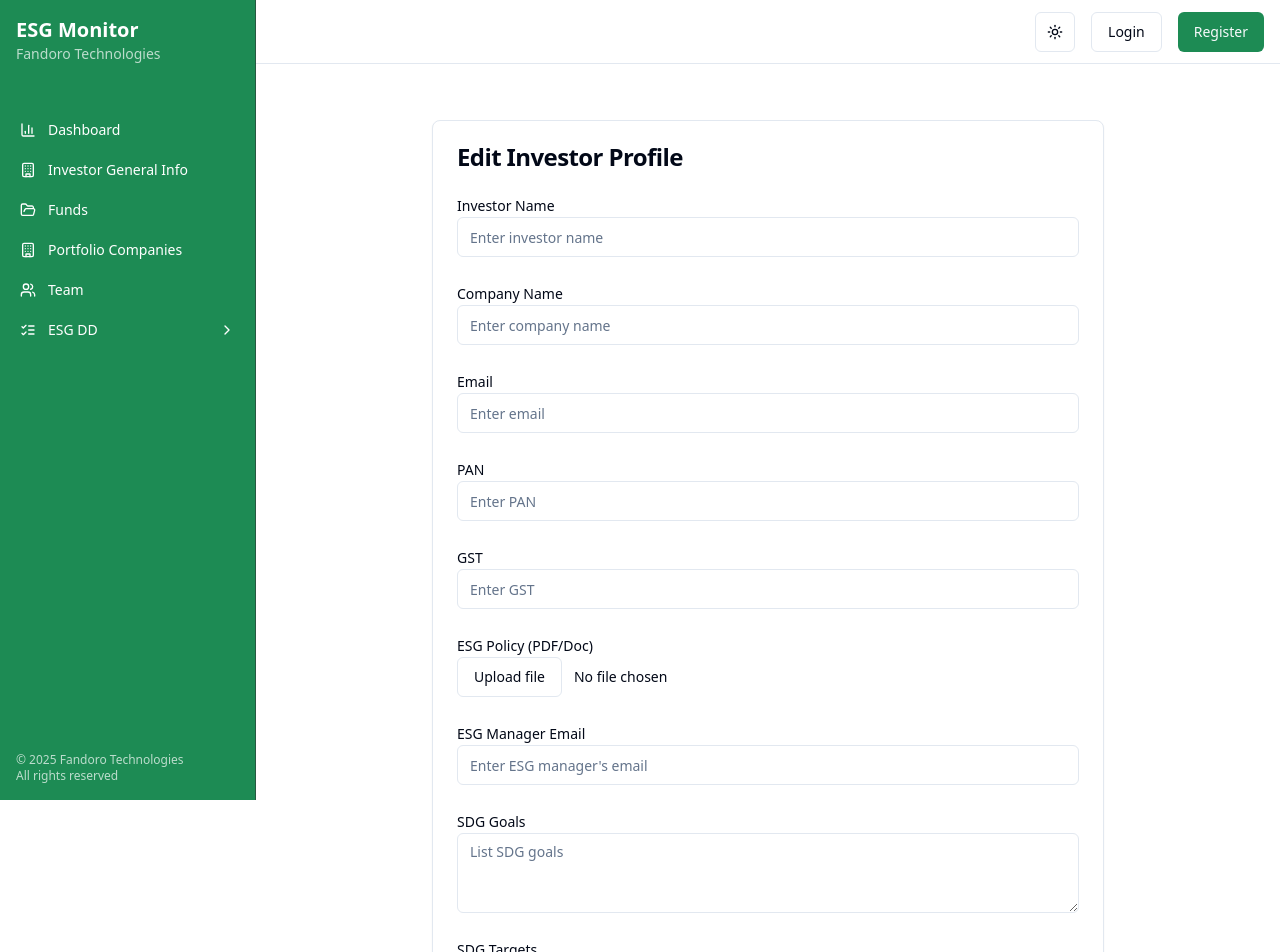
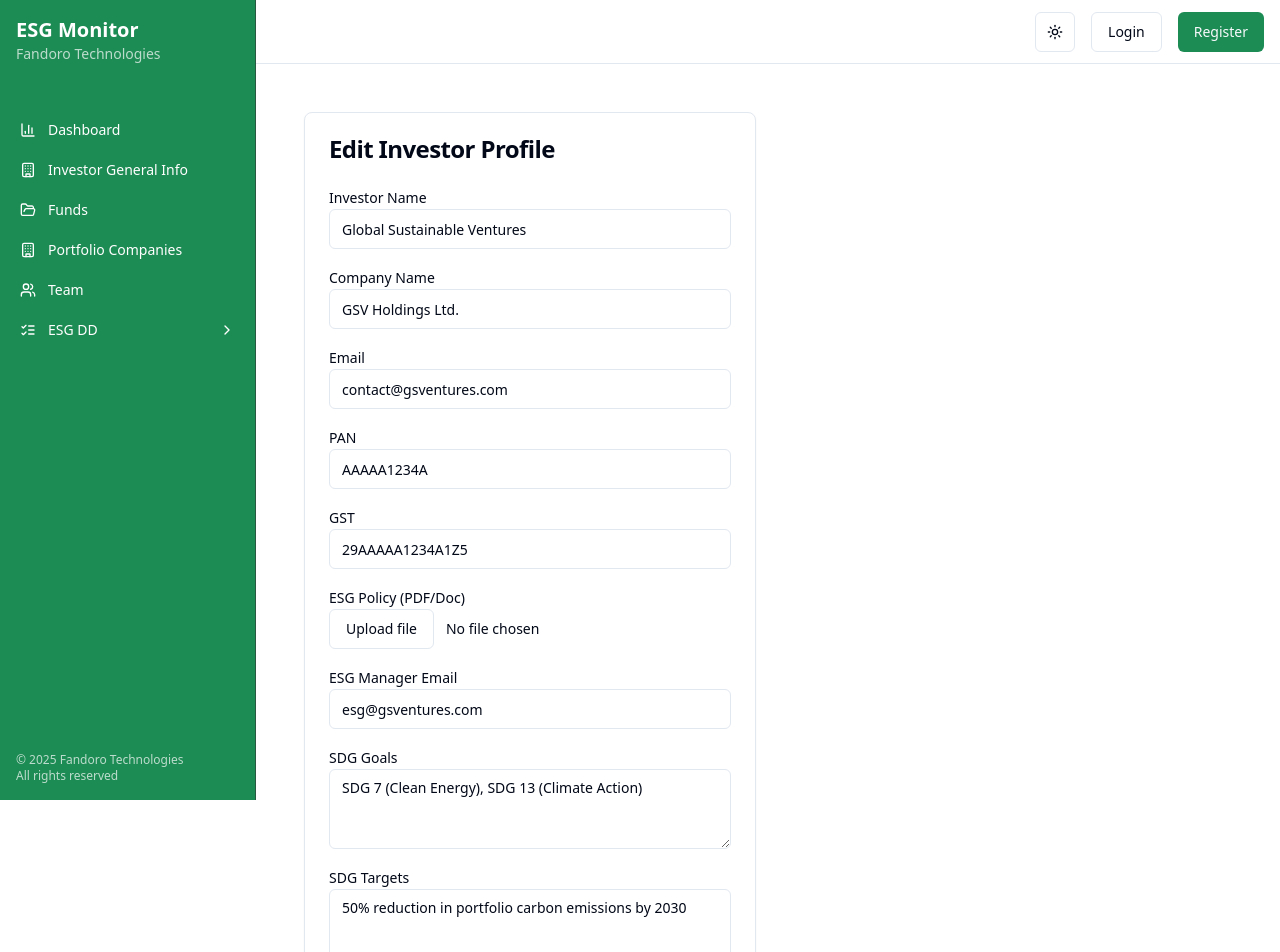
Before and after one commit to S-FND/fund-esg-monitor, a React (Vite) app: page /investor-info/edit in a window 1280 px wide. Shown: the top 952 px of the page. Built offline with nearby package versions, Linux system fonts and the light colour scheme; sample sign-in values are in the browser's storage.

Commit message:
feat: Implement edit investor profile functionality
- Show dummy data in the edit investor profile form.
- Display form-filled data.
- Handle file selection on form submit.

```diff
--- a/src/pages/EditInvestorProfile.tsx
+++ b/src/pages/EditInvestorProfile.tsx
@@ -6,23 +6,27 @@ import { Label } from "@/components/ui/label";
 import { Textarea } from "@/components/ui/textarea";
 import { Card, CardContent, CardHeader, CardTitle } from "@/components/ui/card";
 import { useNavigate } from "react-router-dom";
+import { toast } from "@/hooks/use-toast";
+
+// Dummy data for testing
+const dummyInvestorData = {
+  investorName: "Global Sustainable Ventures",
+  companyName: "GSV Holdings Ltd.",
+  email: "contact@gsventures.com",
+  pan: "AAAAA1234A",
+  gst: "29AAAAA1234A1Z5",
+  esgManagerEmail: "esg@gsventures.com",
+  sdgGoals: "SDG 7 (Clean Energy), SDG 13 (Climate Action)",
+  sdgTargets: "50% reduction in portfolio carbon emissions by 2030",
+  designation: "Investment Director",
+  companyAddress: "123 Green Street, Eco Park, Sustainable City - 560001"
+};
 
 export default function EditInvestorProfile() {
-  const [formData, setFormData] = useState({
-    investorName: "",
-    companyName: "",
-    email: "",
-    pan: "",
-    gst: "",
-    esgPolicyFile: null as File | null,
-    esgPolicyFileName: "",
-    esgManagerEmail: "",
-    sdgGoals: "",
-    sdgTargets: "",
-    designation: "",
-    companyAddress: ""
-  });
+  const [formData, setFormData] = useState(dummyInvestorData);
   const [uploading, setUploading] = useState(false);
+  const [submittedData, setSubmittedData] = useState<null | typeof formData>(null);
+  const [submittedFile, setSubmittedFile] = useState<string | null>(null);
   const fileInputRef = useRef<HTMLInputElement>(null);
   const navigate = useNavigate();
 
@@ -35,7 +39,6 @@ export default function EditInvestorProfile() {
     if (e.target.files && e.target.files.length > 0) {
       setFormData((prev) => ({
         ...prev,
-        esgPolicyFile: e.target.files![0],
         esgPolicyFileName: e.target.files![0].name,
       }));
     }
@@ -47,24 +50,33 @@ export default function EditInvestorProfile() {
 
   const handleSubmit = async (e: React.FormEvent) => {
     e.preventDefault();
-    // TODO: Save form data to backend
-    // TODO: Upload file (formData.esgPolicyFile) if present to Supabase Storage
     setUploading(true);
+
+    // Store submitted data for display
+    setSubmittedData(formData);
+    if (fileInputRef.current?.files?.[0]) {
+      setSubmittedFile(fileInputRef.current.files[0].name);
+    }
+
+    // Simulating API call delay
     setTimeout(() => {
       setUploading(false);
-      window.alert("Investor profile saved (mock)!");
-      navigate("/investor-info");
-    }, 500);
+      toast({
+        title: "Profile Updated",
+        description: "Your investor profile has been updated successfully.",
+      });
+    }, 1000);
   };
 
   return (
-    <div className="w-full max-w-2xl mx-auto pt-8">
+    <div className="container mx-auto p-6">
+      <div className="grid gap-6 md:grid-cols-2">
         <Card>
           <CardHeader>
             <CardTitle>Edit Investor Profile</CardTitle>
           </CardHeader>
           <CardContent>
-          <form onSubmit={handleSubmit} className="grid gap-6">
+            <form onSubmit={handleSubmit} className="grid gap-4">
               <div>
                 <Label htmlFor="investorName">Investor Name</Label>
                 <Input
@@ -76,6 +88,7 @@ export default function EditInvestorProfile() {
                   required
                 />
               </div>
+
               <div>
                 <Label htmlFor="companyName">Company Name</Label>
                 <Input
@@ -87,6 +100,7 @@ export default function EditInvestorProfile() {
                   required
                 />
               </div>
+
               <div>
                 <Label htmlFor="email">Email</Label>
                 <Input
@@ -99,6 +113,7 @@ export default function EditInvestorProfile() {
                   required
                 />
               </div>
+
               <div>
                 <Label htmlFor="pan">PAN</Label>
                 <Input
@@ -110,6 +125,7 @@ export default function EditInvestorProfile() {
                   required
                 />
               </div>
+
               <div>
                 <Label htmlFor="gst">GST</Label>
                 <Input
@@ -121,6 +137,7 @@ export default function EditInvestorProfile() {
                   required
                 />
               </div>
+
               <div>
                 <Label htmlFor="esgPolicy">ESG Policy (PDF/Doc)</Label>
                 <div className="flex items-center gap-3">
@@ -128,7 +145,7 @@ export default function EditInvestorProfile() {
                     {formData.esgPolicyFileName ? "Change file" : "Upload file"}
                   </Button>
                   <span className="text-sm">
-                  {formData.esgPolicyFileName ? formData.esgPolicyFileName : "No file chosen"}
+                    {formData.esgPolicyFileName || "No file chosen"}
                   </span>
                   <input
                     id="esgPolicy"
@@ -141,6 +158,7 @@ export default function EditInvestorProfile() {
                   />
                 </div>
               </div>
+
               <div>
                 <Label htmlFor="esgManagerEmail">ESG Manager Email</Label>
                 <Input
@@ -153,6 +171,7 @@ export default function EditInvestorProfile() {
                   required
                 />
               </div>
+
               <div>
                 <Label htmlFor="sdgGoals">SDG Goals</Label>
                 <Textarea
@@ -165,6 +184,7 @@ export default function EditInvestorProfile() {
                   required
                 />
               </div>
+
               <div>
                 <Label htmlFor="sdgTargets">SDG Targets</Label>
                 <Textarea
@@ -177,6 +197,7 @@ export default function EditInvestorProfile() {
                   required
                 />
               </div>
+
               <div>
                 <Label htmlFor="designation">Designation</Label>
                 <Input
@@ -188,6 +209,7 @@ export default function EditInvestorProfile() {
                   required
                 />
               </div>
+
               <div>
                 <Label htmlFor="companyAddress">Company Address</Label>
                 <Textarea
@@ -200,6 +222,7 @@ export default function EditInvestorProfile() {
                   required
                 />
               </div>
+
               <div className="flex items-center gap-4">
                 <Button
                   type="submit"
@@ -221,6 +244,31 @@ export default function EditInvestorProfile() {
             </form>
           </CardContent>
         </Card>
+
+        {submittedData && (
+          <Card>
+            <CardHeader>
+              <CardTitle>Submitted Data</CardTitle>
+            </CardHeader>
+            <CardContent>
+              <div className="space-y-4">
+                {Object.entries(submittedData).map(([key, value]) => (
+                  <div key={key} className="space-y-1">
+                    <Label>{key}</Label>
+                    <p className="text-sm text-muted-foreground">{value}</p>
+                  </div>
+                ))}
+                {submittedFile && (
+                  <div className="space-y-1">
+                    <Label>Uploaded File</Label>
+                    <p className="text-sm text-muted-foreground">{submittedFile}</p>
+                  </div>
+                )}
+              </div>
+            </CardContent>
+          </Card>
+        )}
+      </div>
     </div>
   );
 }
```
Lines whose indentation alone changed are shown as unchanged.
